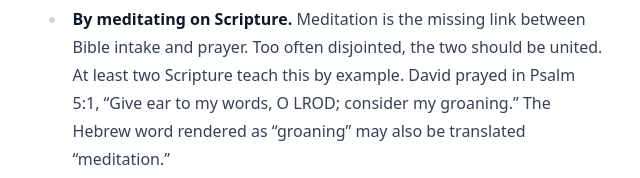
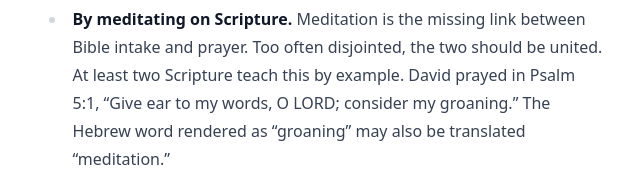
Before and after one commit to pcbowers/bedrock-small-group, an Astro site: page /bedrock-small-group/guide/april/2 in a window 1280 px wide. Shown: the part 367-545 px from the top of the page, 318-958 px from the left. Built offline with nearby package versions, Linux system fonts and the light colour scheme; Astro itself is replaced by a stand-in of ours.

Commit message:
Update 2.md

```diff
--- a/src/data/guide/april/2.md
+++ b/src/data/guide/april/2.md
@@ -11,7 +11,7 @@ date: 2024-04-07
 A child of God gradually learns to pray like this in the same way that a growing child learns to talk. Note the ways we learn how to pray.
 
 - **By praying.** If you have ever learned a foreign language, you know that you learn it best when you actually have to speak it. The same is true with the "foreign language" of prayer. The best way to learn how to pray is to pray.
-- **By meditating on Scripture.** Meditation is the missing link between Bible intake and prayer. Too often disjointed, the two should be united. At least two Scripture teach this by example. David prayed in Psalm 5:1, "Give ear to my words, O LROD; consider my groaning." The Hebrew word rendered as "groaning" may also be translated "meditation."
+- **By meditating on Scripture.** Meditation is the missing link between Bible intake and prayer. Too often disjointed, the two should be united. At least two Scripture teach this by example. David prayed in Psalm 5:1, "Give ear to my words, O LORD; consider my groaning." The Hebrew word rendered as "groaning" may also be translated "meditation."
 - **By praying with others.** The disciples learned to pray, not only by hearing Jesus teach about prayer, but also by being with Him when He prayed. In a similar way, we can learn to pray by praying with other people who can model true prayer for us.
 - **By reading about prayer.** Reading about prayer instead of praying simply will not do. But reading about prayer in addition to praying enriches your education in prayer.
 
```
